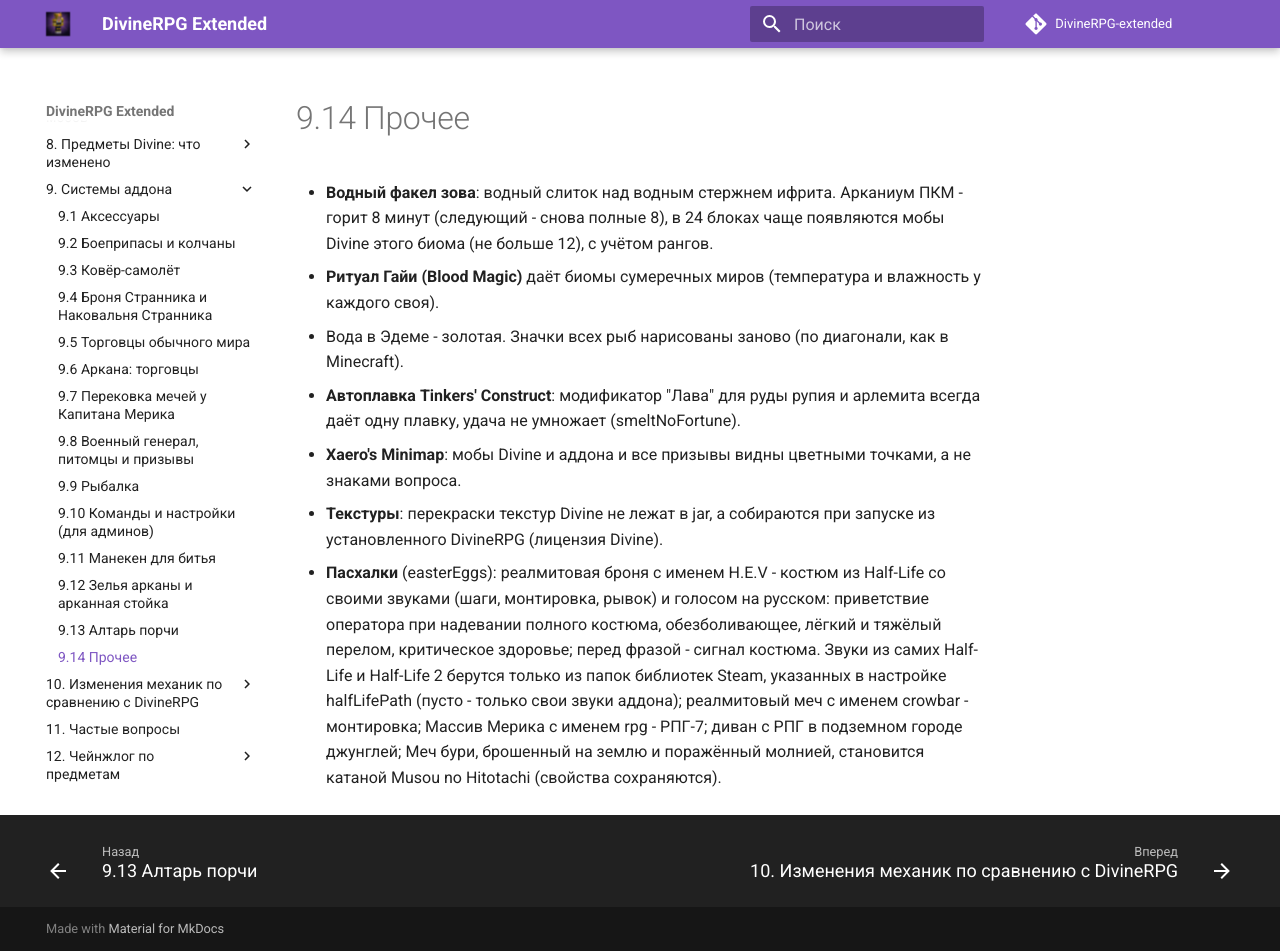
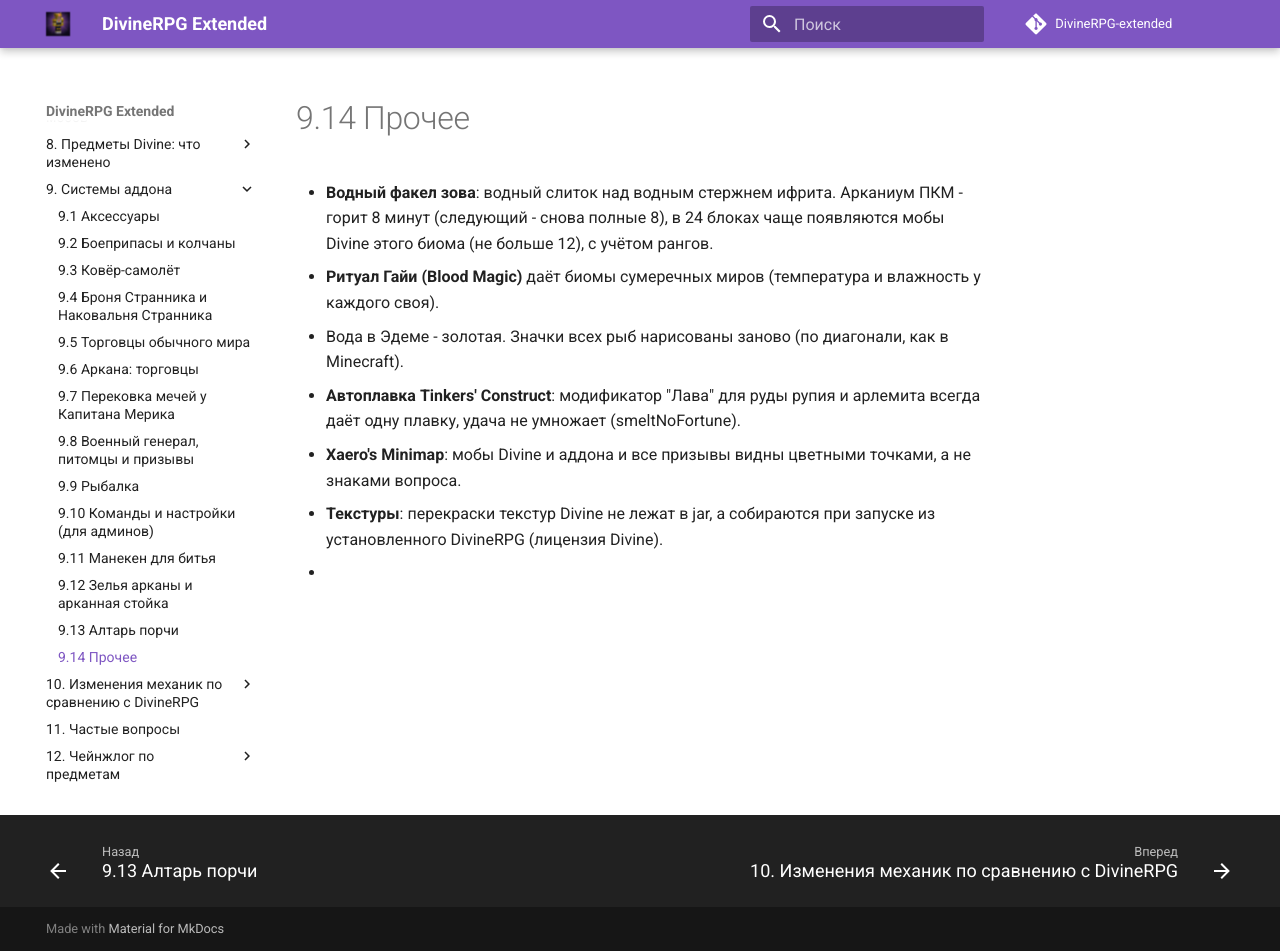
Before and after one commit to Keeg4n/DivineRPG-extended-guide, an MkDocs documentation site: the page built from docs/09-systems/9-14-prochee.md, in a window 1280 px wide and 951 px high. Built offline with MkDocs 1.6.1 and Material for MkDocs 9.7.7, drawn with Linux system fonts in a browser that asks for light colours; comment, search, counter and statistics services are not loaded.

Commit message:
Guide: edit 09-systems/9-14-prochee.md

```diff
--- a/docs/09-systems/9-14-prochee.md
+++ b/docs/09-systems/9-14-prochee.md
@@ -6,4 +6,4 @@
 - <b>Автоплавка Tinkers' Construct</b>: модификатор "Лава" для руды рупия и арлемита всегда даёт одну плавку, удача не умножает (smeltNoFortune).
 - <b>Xaero's Minimap</b>: мобы Divine и аддона и все призывы видны цветными точками, а не знаками вопроса.
 - <b>Текстуры</b>: перекраски текстур Divine не лежат в jar, а собираются при запуске из установленного DivineRPG (лицензия Divine).
-- <b>Пасхалки</b> (easterEggs): реалмитовая броня с именем H.E.V - костюм из Half-Life со своими звуками (шаги, монтировка, рывок) и голосом на русском: приветствие оператора при надевании полного костюма, обезболивающее, лёгкий и тяжёлый перелом, критическое здоровье; перед фразой - сигнал костюма. Звуки из самих Half-Life и Half-Life 2 берутся только из папок библиотек Steam, указанных в настройке halfLifePath (пусто - только свои звуки аддона); реалмитовый меч с именем crowbar - монтировка; Массив Мерика с именем rpg - РПГ-7; диван с РПГ в подземном городе джунглей; Меч бури, брошенный на землю и поражённый молнией, становится катаной Musou no Hitotachi (свойства сохраняются).
+-
```
